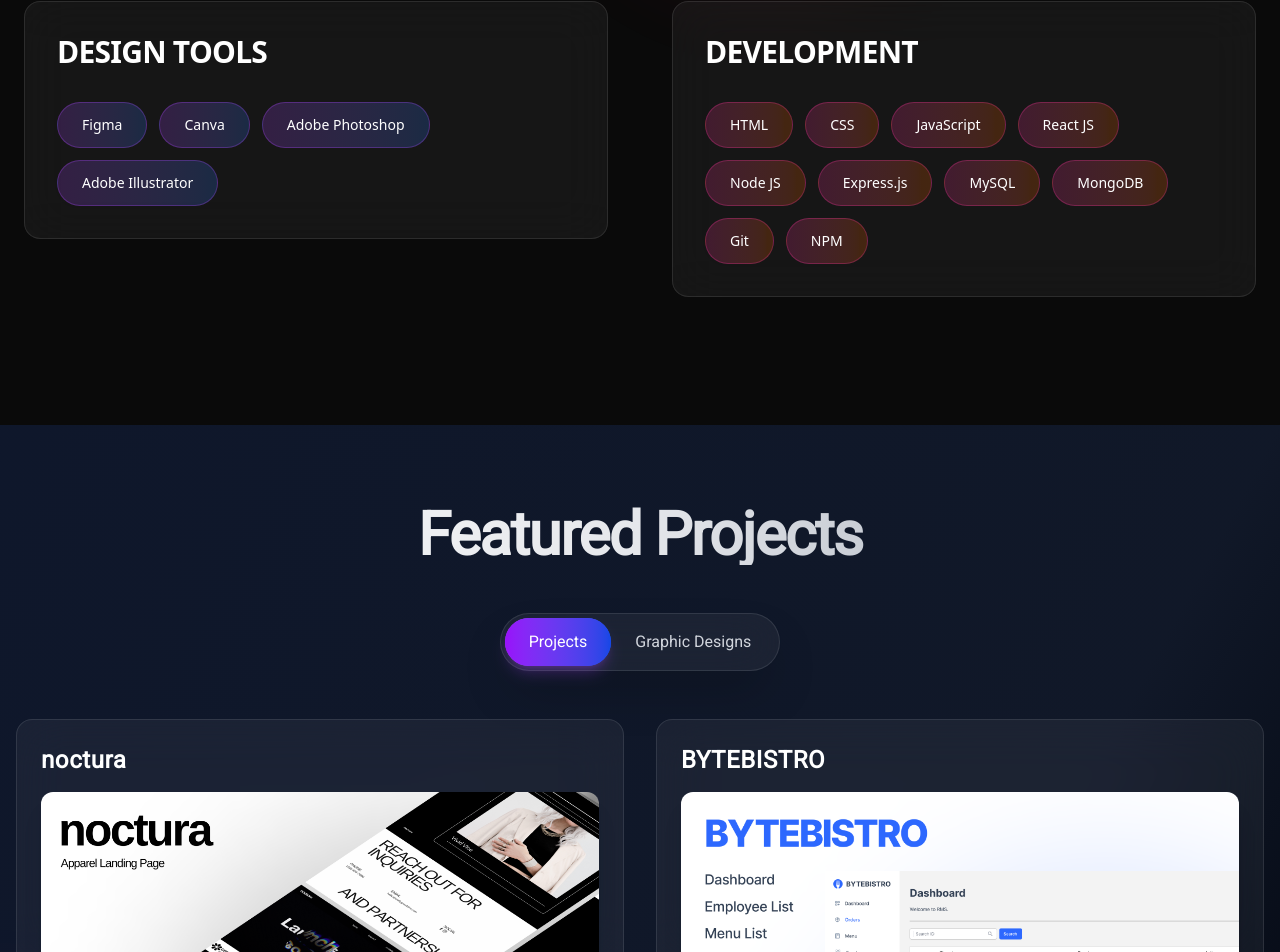
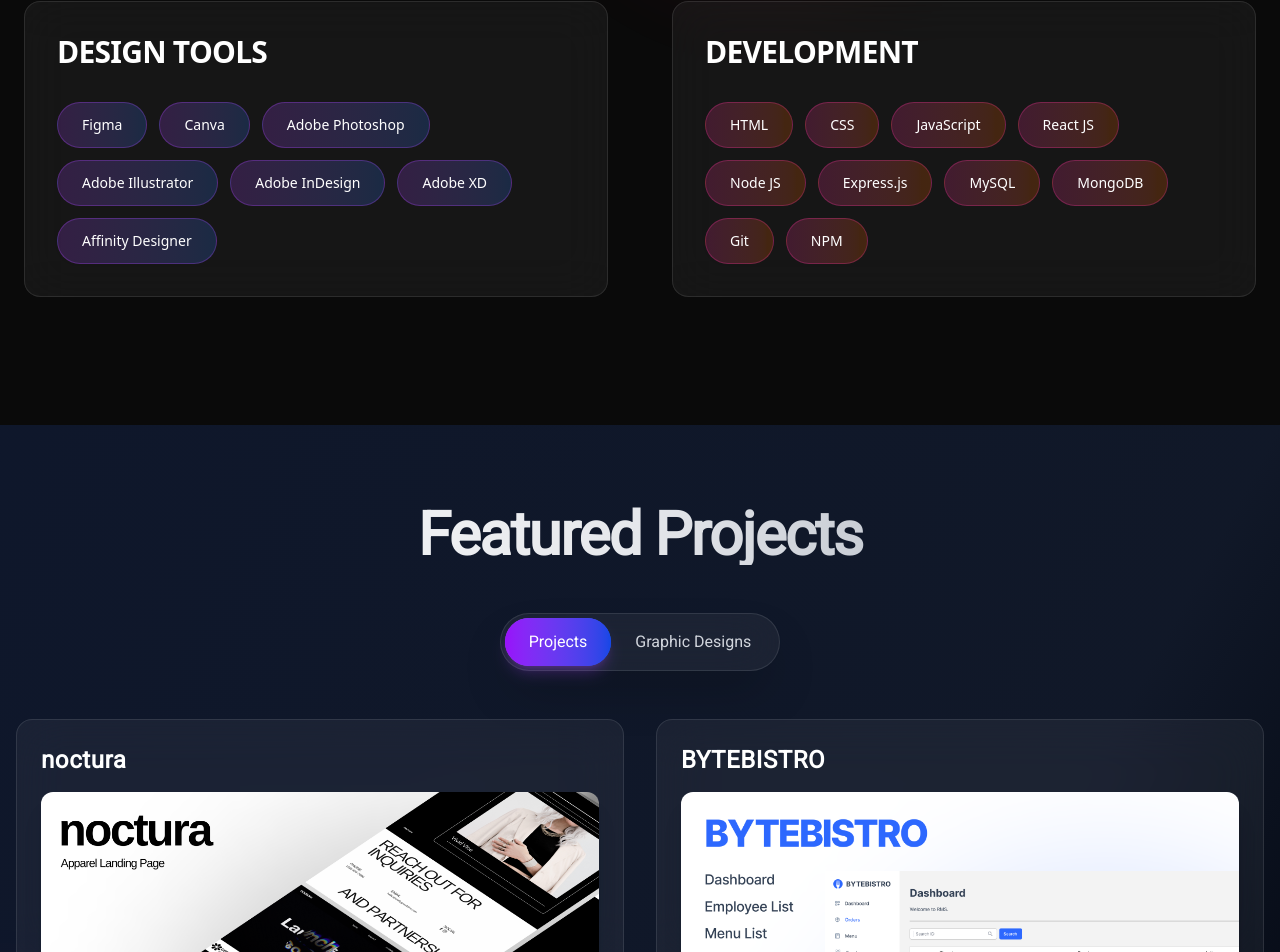
Before and after one commit to mGo08/M-Portfolio, a React (Vite) app: page / in a window 1280 px wide. Shown: the part 2167-3119 px from the top of the page. Built offline with nearby package versions, Linux system fonts and the light colour scheme; a web font is replaced by a local one.

Commit message:
fix: add additional software tools to About component for enhanced skill representation

```diff
--- a/src/components/sections/About.jsx
+++ b/src/components/sections/About.jsx
@@ -35,7 +35,7 @@
     );
 };
 
-const softwares = ["Figma", "Canva", "Adobe Photoshop", "Adobe Illustrator"];
+const softwares = ["Figma", "Canva", "Adobe Photoshop", "Adobe Illustrator", "Adobe InDesign", "Adobe XD", "Affinity Designer" ];
 const webSkills = [
     "HTML", "CSS", "JavaScript", "React JS", "Node JS",
     "Express.js", "MySQL", "MongoDB", "Git", "NPM"
```
